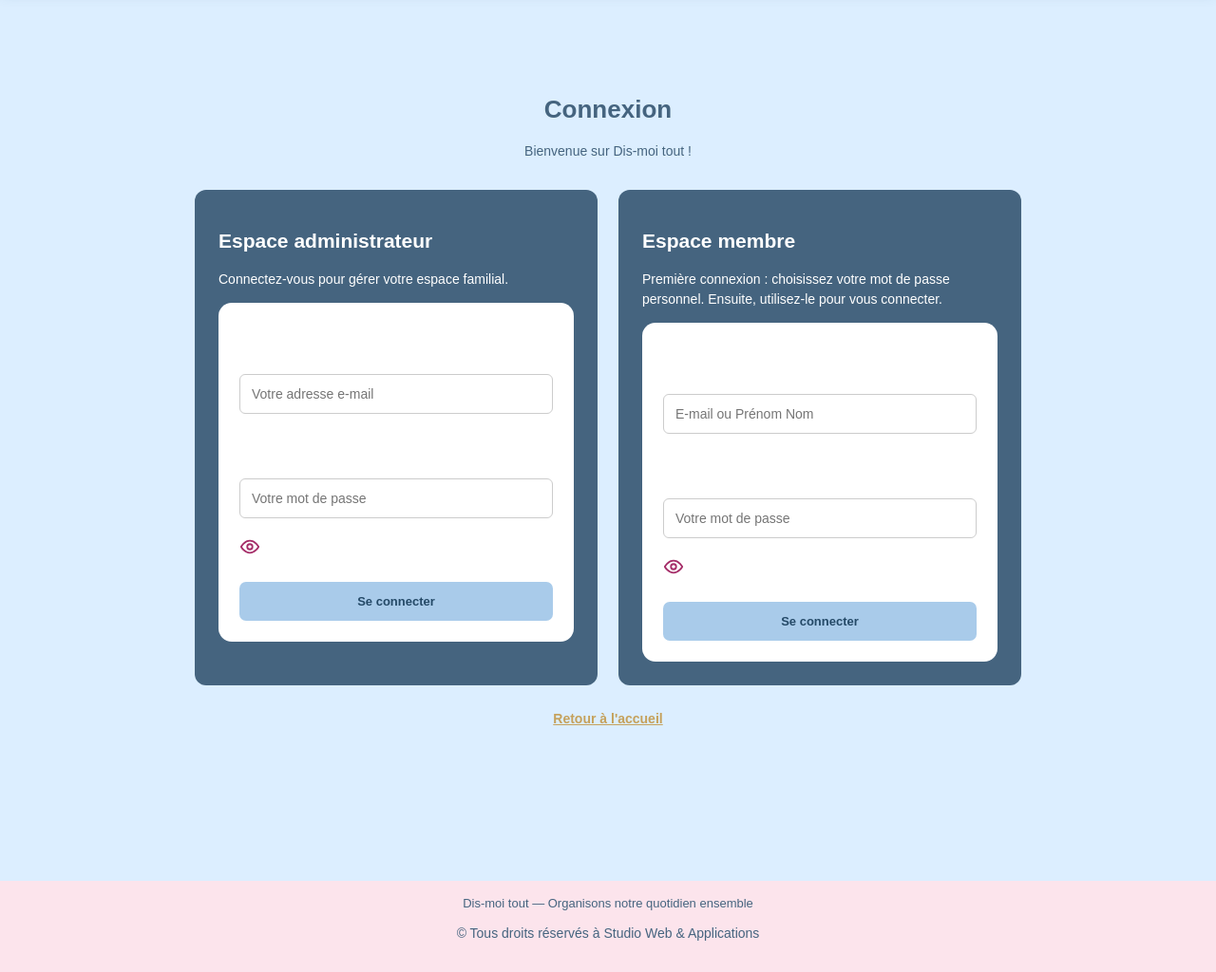
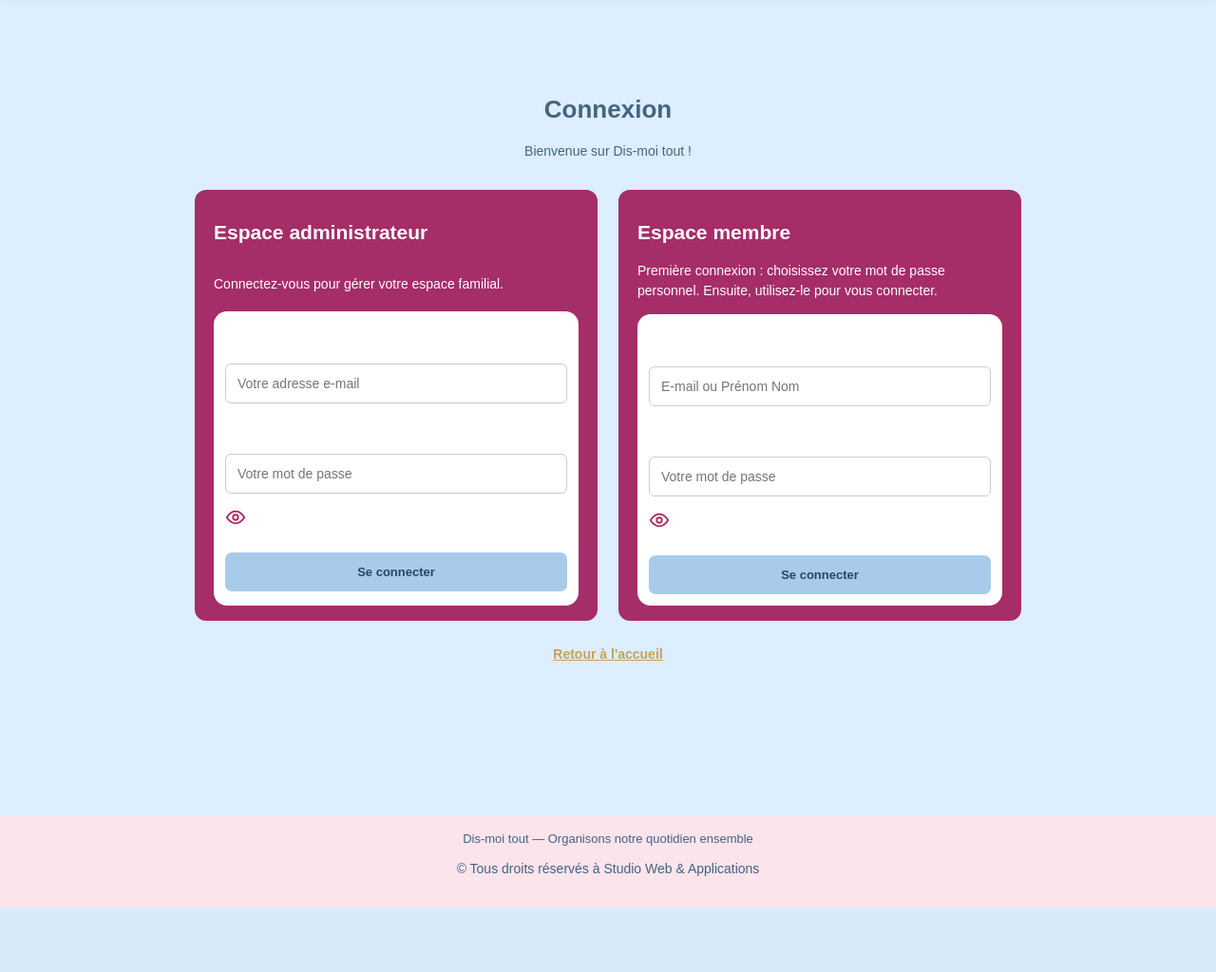
Before and after one commit to MSEDIT-1304/Dis-moi-tout, a Flask app: page /login in a window 1280 px wide. Shown: the part 152-1176 px from the top of the page at 95% size. After the commit the page ends 1108 px from the top, so only its background shows below. Run offline with Flask 3, Linux system fonts and the light colour scheme.

Commit message:
Update style.css

```diff
--- a/static/style.css
+++ b/static/style.css
@@ -382,19 +382,19 @@ textarea {
 
 /* Abonnements expirés : côte à côte sur PC */
 @media (min-width: 769px) {
-    html body .login-page > section.login-card:first-of-type {
+    html body .login-page .login-card:first-of-type {
         display: flex;
         flex-wrap: wrap;
         gap: 10px 16px;
     }
 
-    html body .login-page > section.login-card:first-of-type h2,
-    html body .login-page > section.login-card:first-of-type p:first-of-type {
+    html body .login-page .login-card:first-of-type h2,
+    html body .login-page .login-card:first-of-type p:first-of-type {
         width: 100%;
         margin-bottom: 5px;
     }
 
-    html body .login-page > section.login-card:first-of-type p:not(:first-of-type) {
+    html body .login-page .login-card:first-of-type p:not(:first-of-type) {
         margin: 0;
     }
 }
@@ -410,16 +410,16 @@ textarea {
         height: 85px;
     }
 
-    html body .login-page > section.login-card:first-of-type {
+    html body .login-page .login-card:first-of-type {
         display: block;
     }
 
-    html body .login-page > section.login-card:first-of-type p {
+    html body .login-page .login-card:first-of-type p {
         margin: 12px 0;
         width: 100%;
     }
 
-    html body .login-page > section.login-card:first-of-type a.login-button {
+    html body .login-page .login-card:first-of-type a.login-button {
         display: block;
         width: 100%;
         text-align: center;
@@ -465,19 +465,19 @@ button:hover,
 
 /* Cadres de connexion : fuchsia et hauteur réduite
    Les tailles de police restent celles déjà définies. */
-html body .login-page > section.login-card {
+html body .login-page .login-card {
     background-color: var(--fuchsia-profond) !important;
     color: #FFFFFF !important;
     padding: 16px 20px !important;
 }
 
-html body .login-page > section.login-card h2,
-html body .login-page > section.login-card p,
-html body .login-page > section.login-card label {
+html body .login-page .login-card h2,
+html body .login-page .login-card p,
+html body .login-page .login-card label {
     color: #FFFFFF !important;
 }
 
-html body .login-page > section.login-card label {
+html body .login-page .login-card label {
     margin-top: 10px;
     margin-bottom: 5px;
 }
@@ -523,16 +523,39 @@ html body .login-page > section.login-card label {
 
 /* Sur mobile : cadres plus compacts, sans agrandir les textes. */
 @media (max-width: 768px) {
-    html body .login-page > section.login-card {
+    html body .login-page .login-card {
         padding: 13px 15px !important;
     }
 }
 
 
-/* CORRECTION PC — formulaire administrateur à la même largeur que son cadre */
+/* CORRECTION : cibler les cartes de connexion même si elles sont imbriquées */
+html body .login-page .login-card {
+    background-color: #A52D68 !important;
+    color: #FFFFFF !important;
+    padding: 16px 20px !important;
+}
+
+html body .login-page .login-card form {
+    padding: 12px !important;
+}
+
+html body .login-page .login-card input:not([type="checkbox"]) {
+    margin-bottom: 10px;
+}
+
+@media (max-width: 768px) {
+    html body .login-page .login-card {
+        padding: 13px 15px !important;
+    }
+    html body .login-page .login-card form {
+        padding: 10px !important;
+    }
+}
+/* CORRECTION PC — FORMULAIRE BLANC ADMINISTRATEUR */
 @media (min-width: 769px) {
-    html body .login-page > section.login-card form {
-        display: block !important;
+    html body .login-page .login-card:first-of-type form {
+        flex: 0 0 100% !important;
         width: 100% !important;
         max-width: 100% !important;
         min-width: 0 !important;
```
